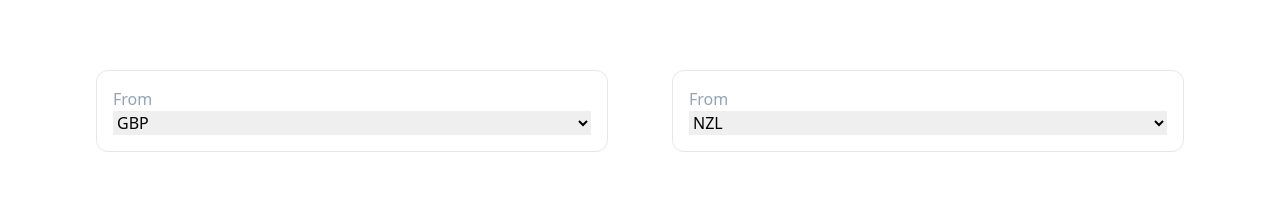
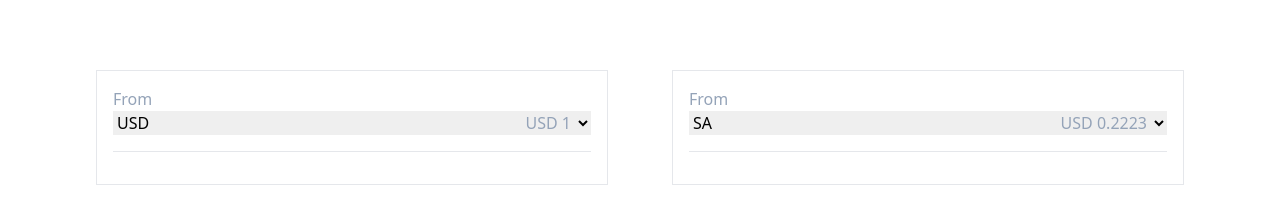
Before and after one commit to Marnin-A/Money-Exchange, a React (Vite) app: page / in a window 1280 px wide. Shown: the part 132-356 px from the top of the page. Built offline with nearby package versions, Linux system fonts and the light colour scheme.

Commit message:
Finish dropdown

```diff
--- a/src/components/CurrencyCard.tsx
+++ b/src/components/CurrencyCard.tsx
@@ -1,7 +1,7 @@
 import Dropdown from "./Dropdown";
 type option = {
   label: string;
-  value: number;
+  value: string;
 };
 interface props {
   options: Array<option>;
@@ -9,9 +9,10 @@ interface props {
 export default function CurrencyCard(props: props) {
   const options = props.options;
   return (
-    <div className=" bg-white w-[40%] rounded-xl p-4 border">
+    <div className=" bg-white w-[40%] flex flex-col p-4 border">
       <div className=" text-slate-400">From</div>
       <Dropdown options={options} />
+      <hr className="bg-black self-center m-4 w-[100%]" />
     </div>
   );
 }
--- a/src/components/Dropdown.tsx
+++ b/src/components/Dropdown.tsx
@@ -1,14 +1,20 @@
 import * as React from "react";
 type option = {
   label: string;
-  value: number;
+  value: string;
 };
 interface props {
   options: Array<option>;
 }
 
 export default function Dropdown(props: props) {
-  const [value, setValue] = React.useState(String);
+  const options = props.options;
+  const firstOptionLabel = options[0].label;
+  const firstOptionValue = options[0].value;
+
+  const [value, setValue] = React.useState(
+    firstOptionLabel === "USD" ? "1" : firstOptionValue
+  );
 
   const handleChange = (e: {
     target: { value: React.SetStateAction<string> };
@@ -16,15 +22,18 @@ export default function Dropdown(props: props) {
     setValue(e.target.value);
   };
 
-  const options = props.options;
-
   return (
-    <div>
+    <div className="relative">
       <select className="w-[100%]" value={value} onChange={handleChange}>
-        {options.map((option) => (
-          <option value={option.value}>{option.label}</option>
+        {options.map((option, index) => (
+          <option key={index} value={option.value}>
+            {option.label}
+          </option>
         ))}
       </select>
+      <div className=" absolute bottom-[0%] right-4 text-right px-1 text-slate-400">
+        USD {value}
+      </div>
     </div>
   );
 }
--- a/src/components/Home.tsx
+++ b/src/components/Home.tsx
@@ -2,14 +2,14 @@ import CurrencyCard from "./CurrencyCard";
 
 export default function Home() {
   const options = [
-    { label: "GBP", value: 0.5889 },
-    { label: "NGN", value: 0.2223 },
-    { label: "USD", value: 1 },
+    { label: "USD", value: "1 " },
+    { label: "GBP", value: "0.5889" },
+    { label: "NGN", value: "0.2223" },
   ];
   const options2 = [
-    { label: "NZL", value: 0.5889 },
-    { label: "SA", value: 0.2223 },
-    { label: "UGA", value: 1 },
+    { label: "SA", value: "0.2223" },
+    { label: "NZL", value: "0.5889" },
+    { label: "UGA", value: "1" },
   ];
   return (
     <div className="w-[100%] py-[5%] h-screen flex flex-col items-center">
```
